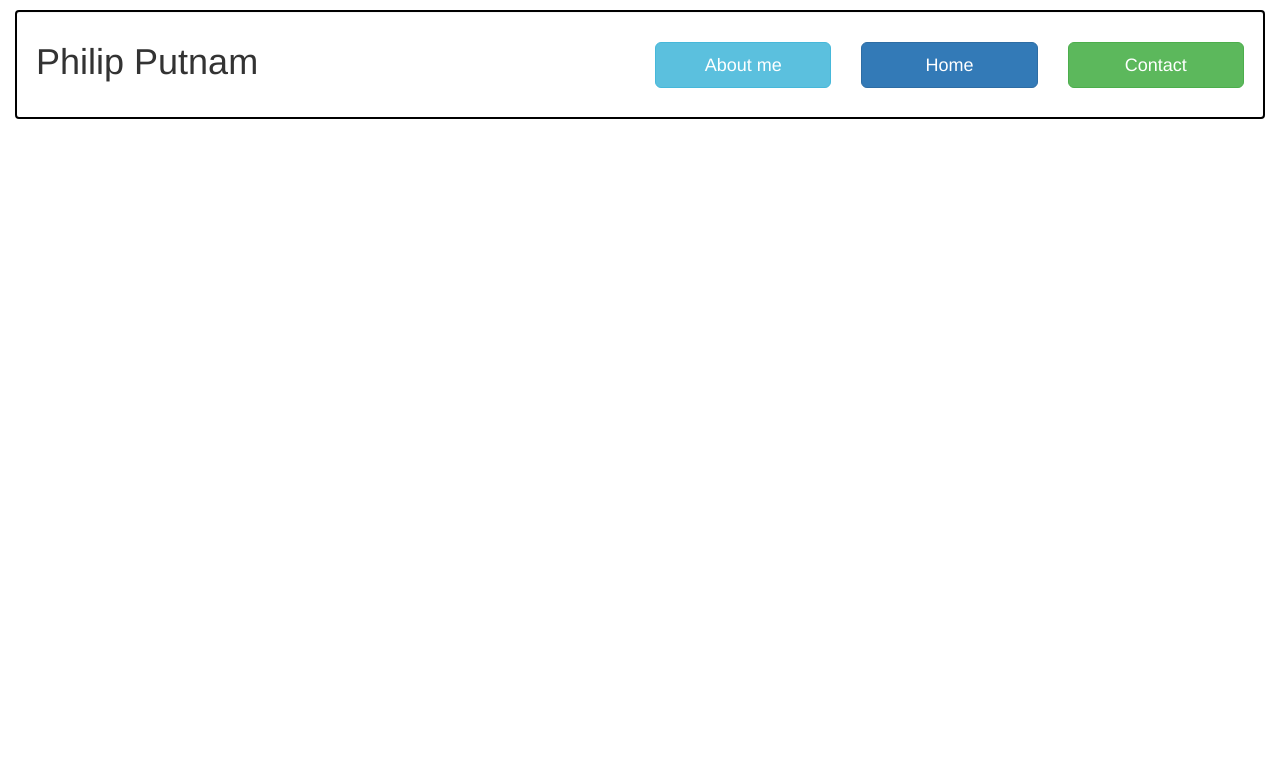
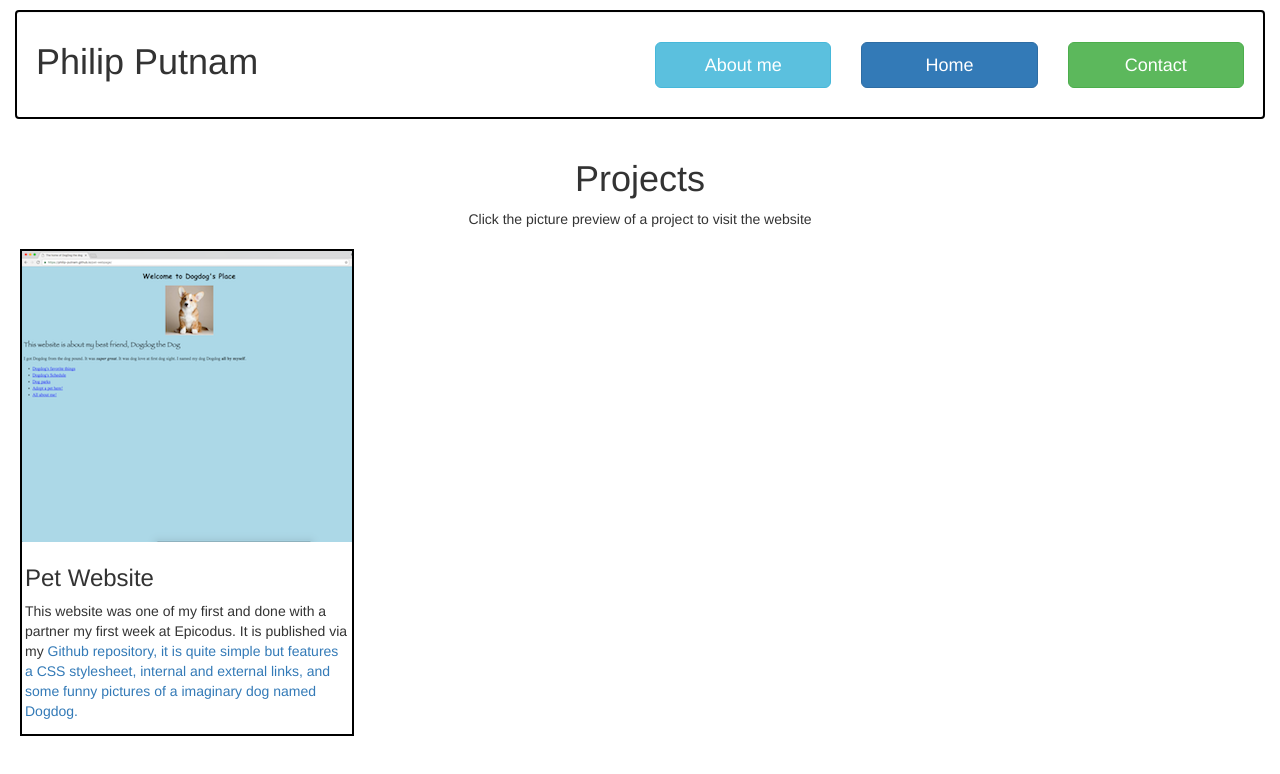
Before and after one commit to philip-putnam/profile-page, a plain HTML site: page projects.html in a window 1280 px wide. Drawn offline with Linux system fonts and the light colour scheme.

Commit message:
add project img preview to project.html, linked to project webpage, content

```diff
--- a/css/styles.css
+++ b/css/styles.css
@@ -16,6 +16,23 @@ body {
   padding-top: 10px;
 }
 
+.project-title {
+  text-align: center;
+  padding-bottom: 10px;
+}
+
+.project {
+  float: left;
+  border: 2px solid black;
+  width: 334px;
+  margin-left: 20px;
+  overflow: hidden;
+}
+
+.project-body {
+  padding: 3px;
+}
+
 @media screen and (max-width: 992px) {
   header h1 {
     text-align: center;
--- a/projects.html
+++ b/projects.html
@@ -30,5 +30,22 @@
 
     </div>
 
+    <div class="project-title">
+      <h1>Projects</h1>
+      <p>Click the picture preview of a project to visit the website</p>
+    </div>
+
+    <div class="project">
+      <div class="project-top">
+        <a href="https://philip-putnam.github.io/pet-webpage/"><img src="img/petPreview.png" alt="preview of pet webpage"></a>
+      </div>
+
+      <div class="project-body">
+        <h3>Pet Website</h3>
+        <p>This website was one of my first and done with a partner my first week at Epicodus. It is published via my <a href="https://github.com/philip-putnam/pet-webpage/tree/master">Github repository, it is quite simple but features a CSS stylesheet, internal and external links, and some funny pictures of a imaginary dog named Dogdog.</a>
+      </div>
+    </div>
+
+
   </body>
 </html>
```
Also changed, not shown: aboutme.html (+0 -3 lines), img/petPreview.png (added).
